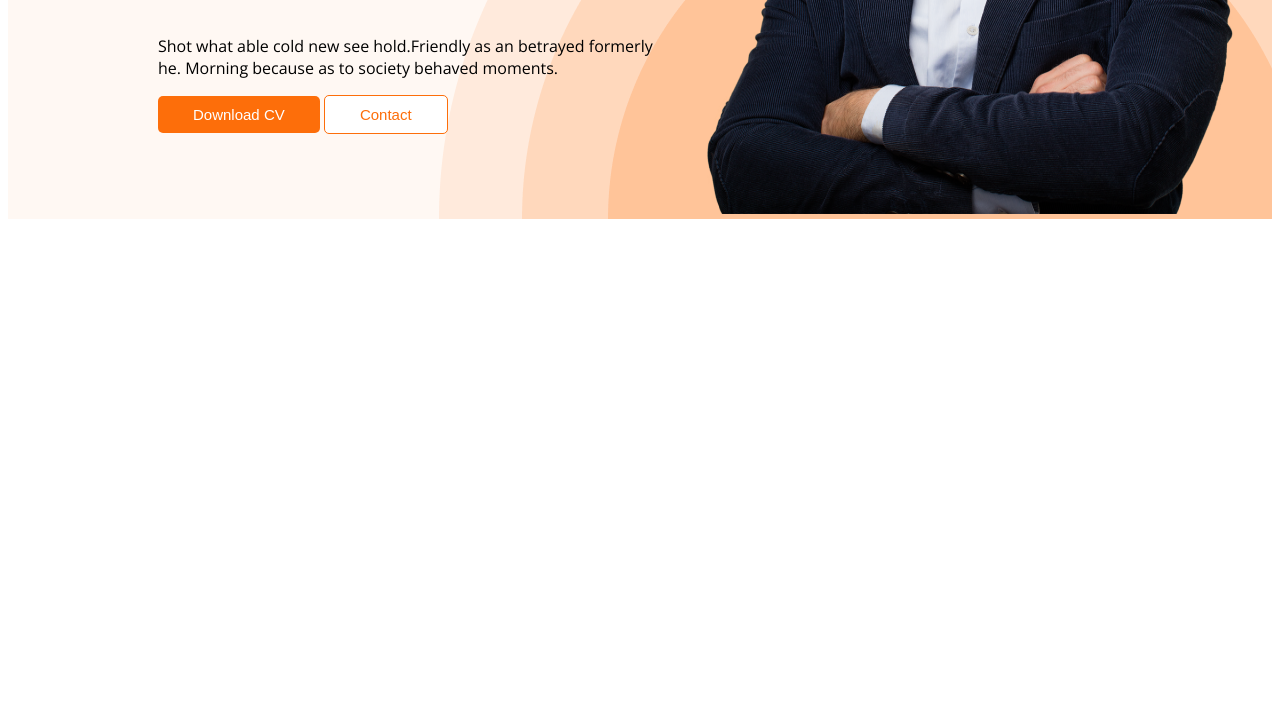
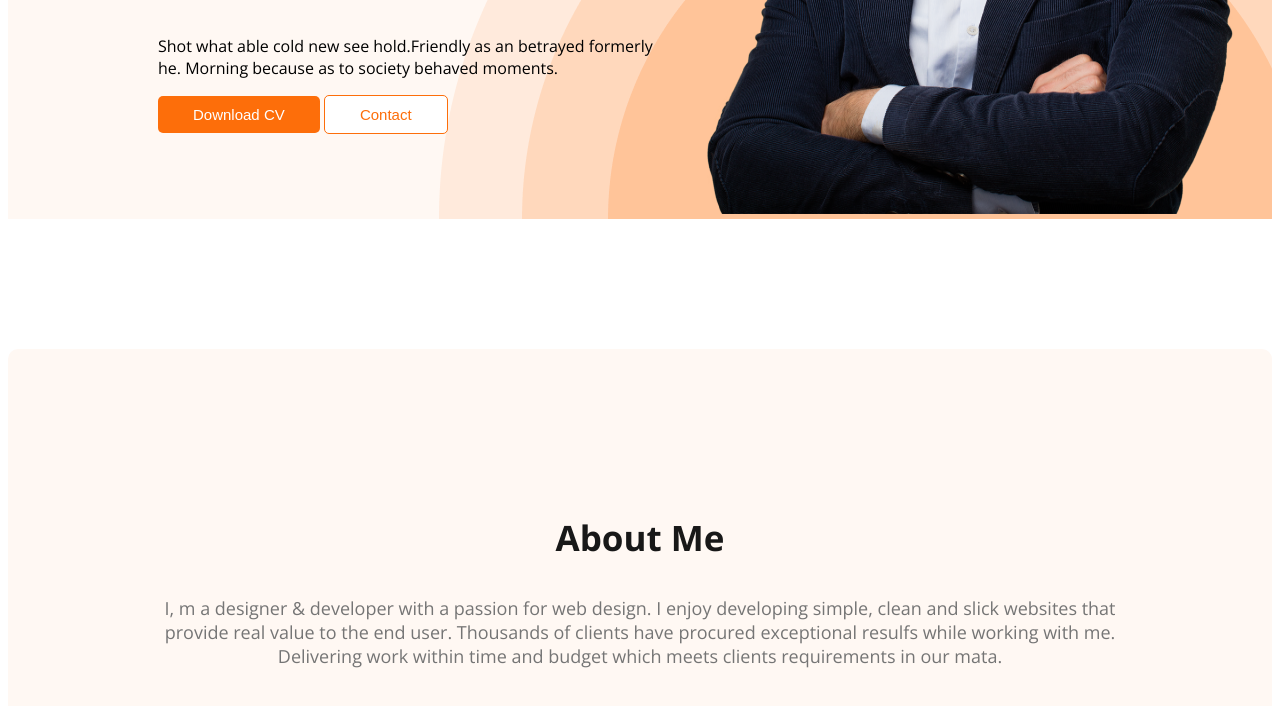
Before and after one commit to devmashum/web-developer-portfolio, a plain HTML site: page index.html in a window 1280 px wide. Shown: the part 575-1281 px from the top of the page. Before the commit the page ends 802 px from the top, so only its background shows below. Drawn offline with nearby package versions, Linux system fonts and the light colour scheme.

Commit message:
solve commit

```diff
--- a/index.html
+++ b/index.html
@@ -59,6 +59,18 @@
 
     <main>
 
+        <section class="about">
+            <h3 class="section-title">About Me
+            </h3>
+            <p class="section-description">I, m a designer & developer with a passion for web design. I enjoy developing
+                simple, clean and slick
+                websites that provide real value to the end user. Thousands of clients have procured exceptional resulfs
+                while working with me. Delivering work within time and budget which meets clients requirements in our
+                mata.
+
+            </p>
+        </section>
+
 
     </main>
 
--- a/style/portfolio.css
+++ b/style/portfolio.css
@@ -96,4 +96,31 @@ nav a {
 
 /*mai section style*/
 
-/* about section*/
+/* about section styles*/
+
+.about {
+
+    border-radius: 10px;
+    background: #FFF8F3;
+    padding: 130px;
+    margin: 130px 0px;
+
+
+
+}
+
+.section-title {
+    color: #181818;
+    text-align: center;
+    font-size: 35px;
+    font-weight: 700px;
+
+}
+
+.section-description {
+    color: #757575;
+    text-align: center;
+    font-size: 18px;
+    font-style: normal;
+
+}
```
